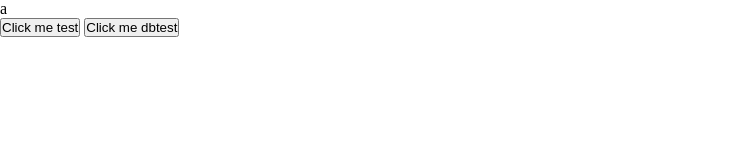
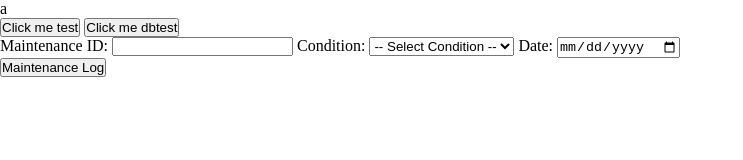
Before and after one commit to waleedlugod/tirian-trians, a website: page frontend/index.html in a window 1280 px wide. Shown: the whole page, without its empty margins (0-743 px from the left). Drawn offline with Linux system fonts and the light colour scheme.

Commit message:
added basic input tools for maintenance log query

```diff
--- a/frontend/index.html
+++ b/frontend/index.html
@@ -11,5 +11,22 @@
     <div id="app">a</div>
     <button onclick="buttontest()">Click me test</button>
     <button onclick="dbtest()">Click me dbtest</button>
+    <div>
+      <label for="maintenance_id">Maintenance ID:</label>
+      <input type="number" id="maintenance_id" name="maintenance_id">
+
+      <label for="cond">Condition:</label>
+      <select id="cond" name="cond">
+        <option value="">-- Select Condition --</option>
+        <option value="bad">Bad</option>
+        <option value="ok">Okay</option>
+        <option value="very good">Very Good</option>
+        <option value="excellent">Excellent</option>
+      </select>
+
+      <label for="date">Date:</label>
+      <input type="date" id="date" name="date">
+    </div>
+    <button onclick="getMaintenanceLog()">Maintenance Log</button>
   </body>
 </html>
--- a/frontend/main.js
+++ b/frontend/main.js
@@ -21,3 +21,39 @@ function dbtest() {
       document.body.appendChild(template.content)
     })
 }
+
+function getMaintenanceLog() {
+  const id = document.getElementById("maintenance_id").value
+  const cd = document.getElementById("cond").value
+  const dt = document.getElementById("date").value
+
+  filters = {cond: cd, maintenance_id: id, log_date: dt}
+  for (let key of Object.keys(filters)) {
+    if (filters[key] === '')
+      delete filters[key];
+  }
+
+  const queryParams = new URLSearchParams(filters).toString();
+
+  fetch(`/api/logs?${queryParams}`)
+    .then(res => res.json())
+    .then((res) =>{
+      // will fix the formatting of this later
+      const logTable = document.createElement('ul')
+      for (const maintenanceLog of res){
+        const logElement = document.createElement('li')
+        logElement.append('Maintenance id: ' + maintenanceLog['maintenance_id'])
+        const logCols = document.createElement('ul')
+        logElement.append(logCols)
+        for (const col in maintenanceLog){
+          if (col == 'maintenance_id') continue
+          const logCol = document.createElement('li')
+          const elem = col + ': ' + maintenanceLog[col]
+          logCol.append(elem)
+          logCols.append(logCol)
+        }
+        logTable.append(logElement)
+      }
+      app.append(logTable)
+    })
+}
```
Also changed, not shown: backend/server.js (+15 -1 lines).
